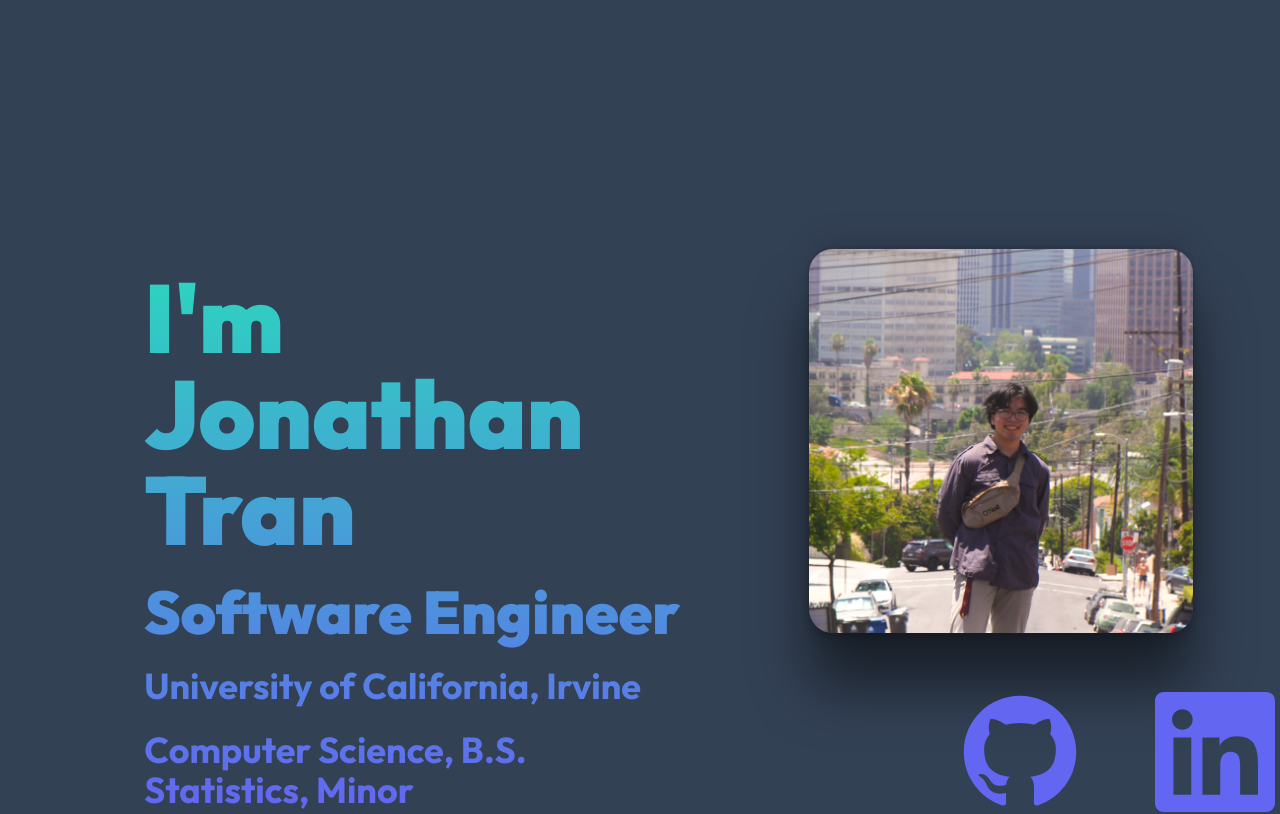
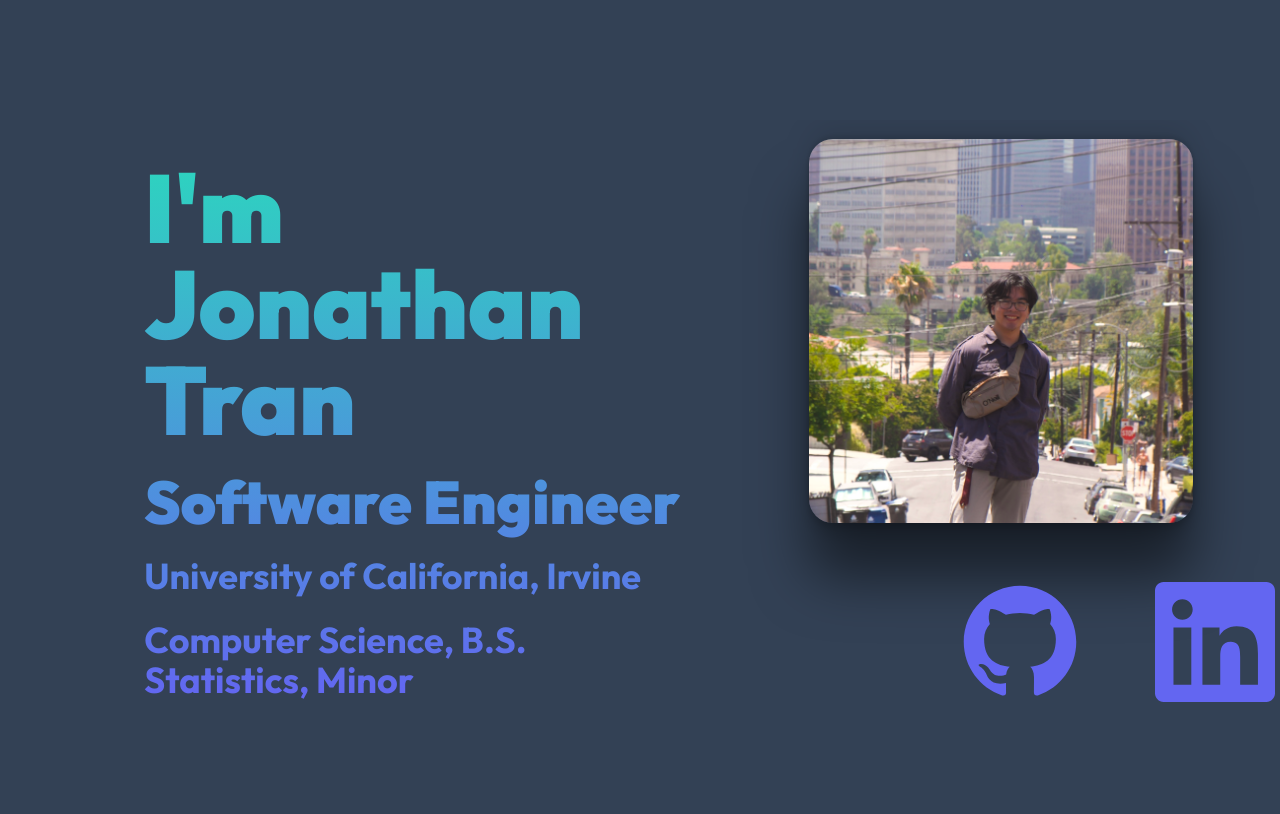
Before and after one commit to tranjm4/portfolio, a React (Vite) app: page / in a window 1280 px wide. Shown: the part 1480-2294 px from the top of the page. Built offline with nearby package versions, Linux system fonts and the light colour scheme.

Commit message:
Removed sticky component, for future improvement

```diff
--- a/src/App.tsx
+++ b/src/App.tsx
@@ -4,28 +4,18 @@ import './App.css'
 import Title from './components/Title';
 import Open from './components/Open';
 import Intro from './components/Intro';
-import StickyEntry from './components/StickyEntry';
 import Skills from './components/Skills';
 
 
 function App() {
-
   return (
     <>
       <div className=" bg-dark-700 h-fit w-screen selection:bg-teal selection:text-dark-800 scroll-smooth flex flex-col no-scrollbar">
         <Open />
 
-        <StickyEntry>
-          <Title />
-        </StickyEntry>
-
-        <StickyEntry>
-          <Intro />
-        </StickyEntry>
-
-        <StickyEntry>
-          <Skills />
-        </StickyEntry>
+        <Title />
+        <Intro />
+        <Skills />
       </div>
     </>
   )
--- a/src/components/Intro.tsx
+++ b/src/components/Intro.tsx
@@ -4,7 +4,7 @@ import circle from "../assets/circle.svg";
 
 const Intro: React.FC = () => {
     return (
-        <div className="min-h-screen h-fit w-screen md:flex-row md:justify-center overflow-hidden">
+        <div className="min-h-screen h-fit w-screen md:flex-row md:justify-center overflow-hidden pb-[50vh]">
             <div className="flex flex-col items-center p-10 md:p-16">
                 <div className="flex flex-col h-fit items-center md:flex-row">
 
--- a/src/components/StickyEntry.tsx
+++ b/src/components/StickyEntry.tsx
@@ -21,7 +21,7 @@ const StickyEntry = ({ children }: Props) => {
         <>
             <div ref={ref} className="relative min-h-screen h-[max(175vh,750px)] w-screen pb-[20vh]">
                 <motion.div ref={ref} className="sticky top-0 left-0 right-0 h-5 bg-red origin-left rounded-md z-30"
-                    style={{ scaleX }}
+                    style={{ scaleX: scaleX }}
                 />
                 <div className="sticky top-0 left-0">
                     {children}
--- a/src/components/Title.tsx
+++ b/src/components/Title.tsx
@@ -2,7 +2,7 @@ import SlideAppear from "./Animations/SlideAppear";
 
 const Title = () => {
     return (
-        <div className="flex flex-col min-h-screen h-fit md:flex-row md:justify-center overflow-hidden">
+        <div className="flex flex-col min-h-screen h-fit md:flex-row md:justify-center overflow-hidden pb-[50vh]">
             {/* Title text */}
             <div className="flex flex-grow justify-center items-center md:flex-grow xl:flex-grow">
                 <div className="flex flex-col h-fit w-full p-10 xl:pl-[20%]"
```
